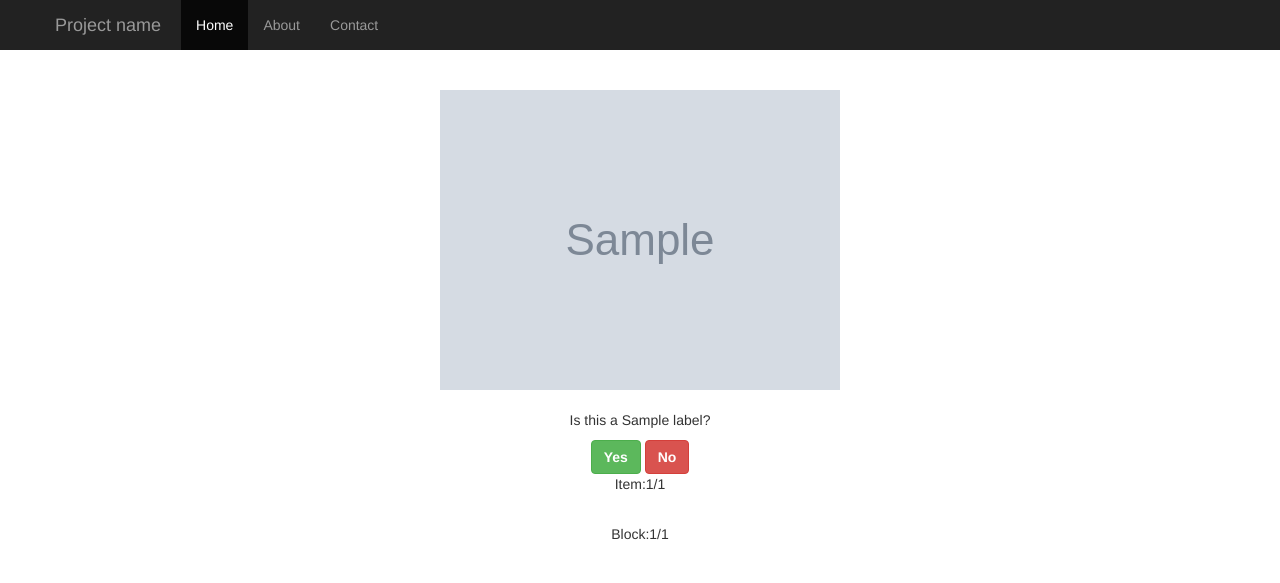
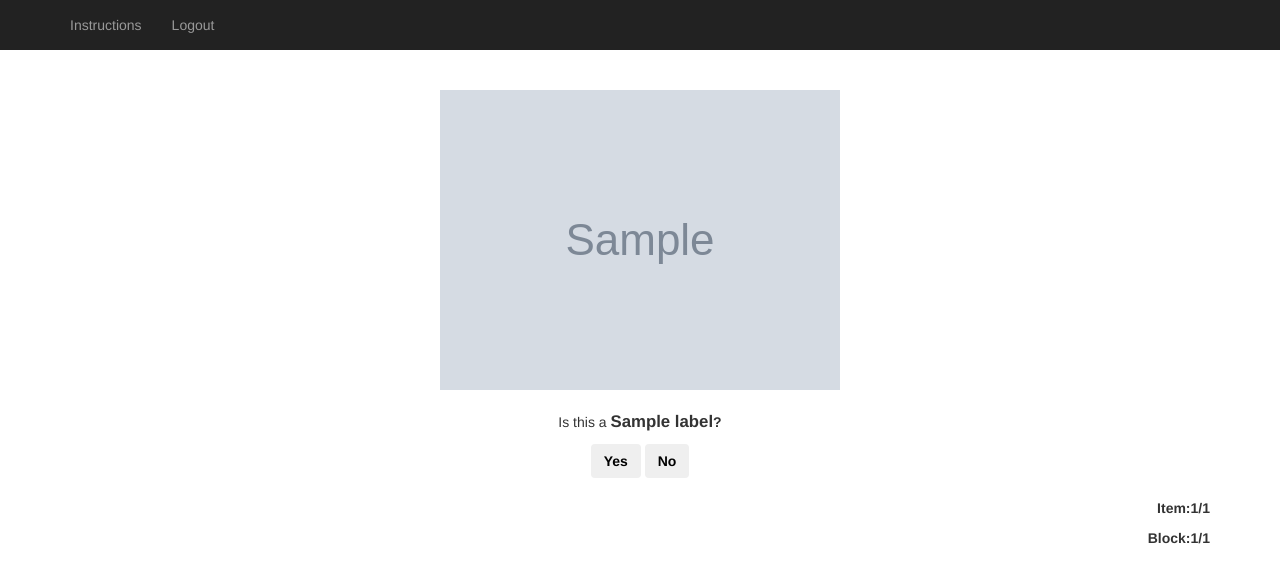
Before and after one commit to jglidden/hdp-experiment, a Flask app: template experiment/templates/experiment.html in a window 1280 px wide. Shown: the top 583 px of the page. Run offline with Flask 2, Linux system fonts and the light colour scheme; the template is opened without the code that fills it: most values are stand-ins (such as "Sample title", 1, 10 or a date in 2020); grey boxes marked "Sample" are stand-in pictures; parts of the project's set-up code (start-up, migrations or seed data) failed here and were passed over; some libraries are stand-ins or nearby versions.

Commit message:
streamline experiment

```diff
--- a/experiment/app.py
+++ b/experiment/app.py
@@ -30,6 +30,12 @@ class User(UserMixin):
 
     def get_username(self):
         return self.doc['username']
+
+    def set_new(self, val):
+        self.doc['new'] = val
+
+    def get_new(self):
+        return self.doc['new']
 
     def get_id(self):
         return self.doc['username']
@@ -95,14 +101,24 @@ def get_user(username):
 
 
 def create_user(username):
-    doc = {'username': username, 'sessions': None}
+    doc = {'username': username, 'new': True, 'sessions': None}
     USERS[username] = doc
     return User(doc)
 
 
 @app.route('/')
-def hello_world():
-    return 'Hello World!'
+def root():
+    return redirect(url_for('user'))
+
+
+@app.route('/user')
+@login_required
+def user():
+    username = current_user.get_username()
+    new = True if current_user.get_new() else None
+    print new
+    return render_template('user.html', username=username, new=new)
+
 
 
 @app.route('/login', methods=['GET', 'POST'])
@@ -137,37 +153,32 @@ def register():
             return render_template('register.html', username_collision=True)
         user = create_user(username)
         login_user(user, remember=True)
-        return redirect(url_for('exp'))
+        return redirect(url_for('user'))
 
 
 @app.route('/exp', methods=['GET', 'POST'])
 @login_required
 def exp():
-    print 'DEBUG_BLOCKS', len(current_user.doc['sessions']['current_session']['blocks'])
-    print 'DEBUG_BLOCK_SIZES', [len(b) for b in current_user.doc['sessions']['current_session']['blocks']]
-    print 'DEBUG_CURRENT', len(current_user.doc['sessions']['current_session']['current_block'])
-    yes = None
-    no = None
+    current_user.set_new(False)
     user_id = current_user.get_username()
     label, img, pair_index, block_index = current_user.get_current_pair()
+    response = None
     if request.method == 'GET':
         correct = None
     elif request.method == 'POST':
         label = request.form.get('label')
-        img = request.form.get('img')
-        yes = ('yes' in request.form.keys())
-        no = ('no' in request.form.keys())
-        input = yes
+        input = request.form['res'] == '1'
+        response = request.form['res']
         actual = experiment.check_pair(label, img)
         correct = (input == actual)
         current_user.advance_pair()
+    print response, type(response)
     return render_template(
         'experiment.html',
         label=label,
         img=img,
         correct=correct,
-        yes=yes,
-        no=no,
+        res=response,
         pair_index=pair_index,
         block_size=DEBUG_BLOCKSIZE,
         block_index=block_index,
--- a/experiment/key.json
+++ /dev/null
@@ -1 +0,0 @@
-{"hob": ["1"], "pim": ["0"], "som": ["7"], "bot": ["0", "1"], "vad": ["4", "5", "6", "7"], "tis": ["6", "7"], "rel": ["2", "3"], "fac": ["6"], "mul": ["4", "5"], "zim": ["3"], "com": ["0", "1", "2", "3"], "lar": ["2"]}
--- a/experiment/static/css/style.css
+++ b/experiment/static/css/style.css
@@ -6,3 +6,7 @@ body {
   padding: 40px 15px;
   text-align: center
 }
+
+.status {
+    text-align: right
+}
--- a/experiment/templates/base.html
+++ b/experiment/templates/base.html
@@ -9,6 +9,9 @@
         {% endblock %}
     </head>
     <body>
+        <script src="//ajax.googleapis.com/ajax/libs/jquery/1.10.2/jquery.min.js" ></script>
+        <script src="../static/vendor/bootstrap.js"></script>
+        <script src="../static/vendor/d3.v3.min.js"></script>
         <div class="navbar navbar-inverse navbar-fixed-top">
           <div class="container">
             <button type="button" class="navbar-toggle" data-toggle="collapse" data-target=".nav-collapse">
@@ -16,22 +19,36 @@
               <span class="icon-bar"></span>
               <span class="icon-bar"></span>
             </button>
-            <a class="navbar-brand" href="#">Project name</a>
             <div class="nav-collapse collapse">
               <ul class="nav navbar-nav">
-                <li class="active"><a href="#">Home</a></li>
-                <li><a href="#about">About</a></li>
-                <li><a href="#contact">Contact</a></li>
+                <li><a data-toggle="modal" href="#instructions">Instructions</a></li>
+                <li><a href="/logout">Logout</a></li>
               </ul>
             </div><!--/.nav-collapse -->
           </div>
         </div>
 
+        <!-- Modal -->
+        <div class="modal fade" id="instructions" tabindex="-1" role="dialog" aria-labelledby="myModalLabel" aria-hidden="true">
+        <div class="modal-dialog">
+          <div class="modal-content">
+            <div class="modal-header">
+              <button type="button" class="close" data-dismiss="modal" aria-hidden="true">&times;</button>
+              <h4 class="modal-title">Instructions</h4>
+            </div>
+            <div class="modal-body">
+                <p>{% block instructions %}{% endblock %}</p>
+            </div>
+            <div class="modal-footer">
+              <button type="button" class="btn btn-default" data-dismiss="modal">Close</button>
+            </div>
+          </div><!-- /.modal-content -->
+        </div><!-- /.modal-dialog -->
+        </div><!-- /.modal -->
+
         <div class="container" id="content">
             {% block content %}
             {% endblock %}
         </div>
-        <script src="//ajax.googleapis.com/ajax/libs/jquery/1.10.2/jquery.min.js" ></script>
-        <script src="../static/vendor/bootstrap.js"></script>
     </body>
 </html>
--- a/experiment/templates/experiment.html
+++ b/experiment/templates/experiment.html
@@ -6,41 +6,49 @@
 </style>
 {% endblock %}
 
+{% block instructions %}
+Respond yes if the label is appropriate for the image, otherwise respond no.
+{% endblock %}
+
 {% block content %}
 
+<script src="../static/js/exp.js"></script>
 <div class="main">
     <div class="span12">
         <img src={{img}}>
-        <p><br>Is this a {{label}}?</p>
+        <p><br>Is this a <big><strong>{{label}}</big></h3>?</p>
 
-        {% if yes %}
-            <button class="btn btn-success">Yes</button>
-            <button btn="display: none;" class="btn btn-danger">No</button>
-        {% elif no %}
-            <button btn="display: none;" class="btn btn-success">Yes</button>
-            <button class="btn btn-danger" >No</button>
+        {% if res == '1' %}
+            <button class="btn">Yes</button>
+        {% elif res == '0' %}
+            <button class="btn" >No</button>
         {% else %}
-            <form form="display: none;" action="" method="POST">
+            <form id="resform" form="display: none;" action="" method="POST">
                 <input type="hidden" name="img" value={{ img }}>
                 <input type="hidden" name="label" value={{ label }}>
-            <button type="submit" name="yes" value="True" class="btn btn-success">Yes</button></a>
-            <button type="submit" name="no" value="False" class="btn btn-danger" >No</button>
+                <input type="hidden" id="resfield" name="res">
+            <button class="btn" onclick="submitResponse(1)">Yes</button></a>
+            <button class="btn" onclick="submitResponse(0)">No</button>
             </form>
         {% endif %}
 
         {% if correct == True %}
-        <p>Correct!</p>
-        <a href="/exp"> Next </a>
+        <h3 class="text-success"><strong>Correct!</strong></h3>
+        <script type="text/javascript">
+            nextStimuli();
+        </script>
 
         {% elif correct == False %}
-        <p>Incorrect!</p>
-        <a href="/exp"> Next </a>
+        <h3 class="text-warning"><strong>Incorrect!</strong></h3>
+        <script type="text/javascript">
+            nextStimuli();
+        </script>
         {% endif %}
 
 </div>
-<div>
-    <p>Item:{{pair_index}}/{{block_size}}</p>
-    <p></br>Block:{{block_index}}/{{block_count}}</p>
+<div class=status>
+    <p><br>Item:{{pair_index}}/{{block_size}}</p>
+    <p>Block:{{block_index}}/{{block_count}}</p>
 </div>
 
 {% endblock %}
--- a/experiment/templates/register.html
+++ b/experiment/templates/register.html
@@ -1,5 +1,6 @@
 {% extends "base.html" %}
 {% block content %}
+
 <div class="row">
     <div class="span12">
         <form style="display: inline-block;margin-left:136px;" class="well form-inline" action="" method="POST">
@@ -10,4 +11,5 @@
     </div>
 </div>
 
+
 {% endblock %}
--- a/experiment/templates/tree.html
+++ b/experiment/templates/tree.html
@@ -8,8 +8,8 @@
 
 {% block content %}
 
-<script src="http://d3js.org/d3.v3.min.js"></script>
 <script src="../static/js/tree.js"></script>
+<script src="../static/vendor/bootstrap.js"></script>
 
 <form form="display: none;" action="" method="POST">
     <input id="links" name="links" type="hidden">
```
